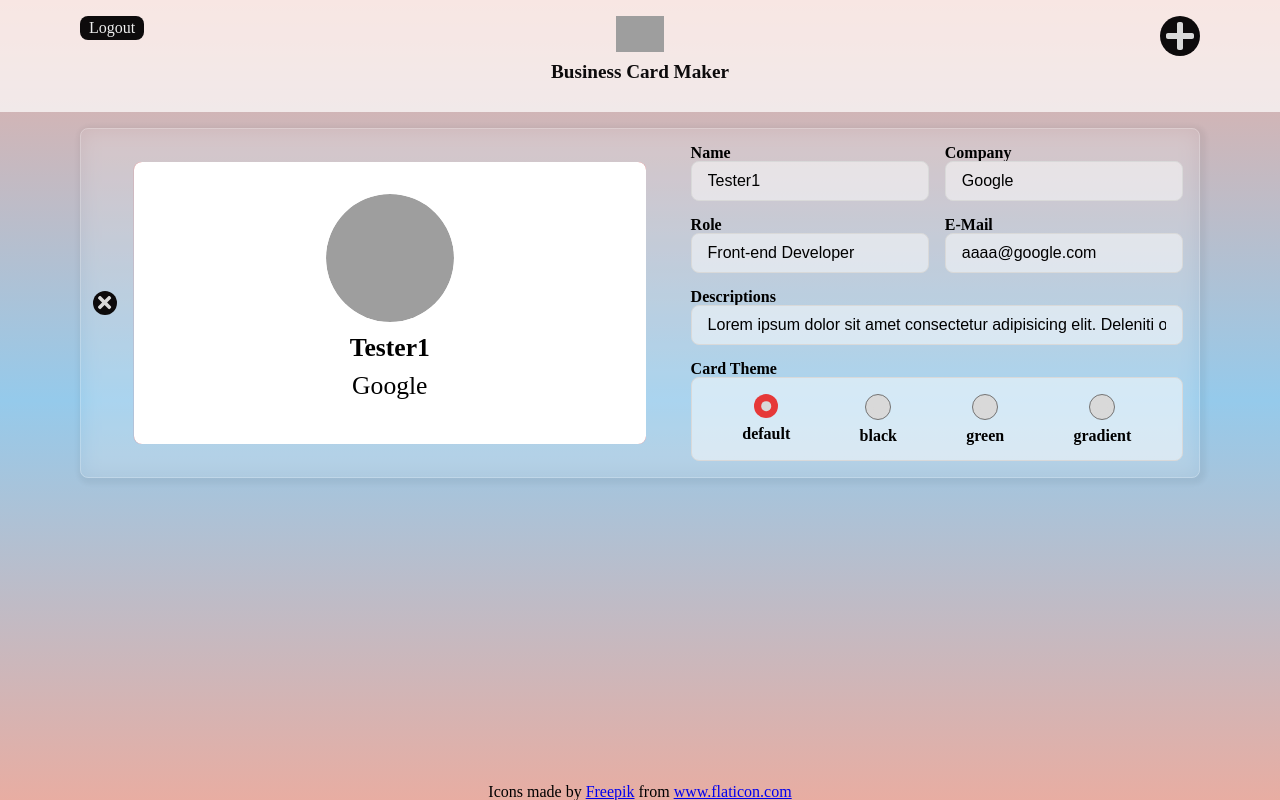
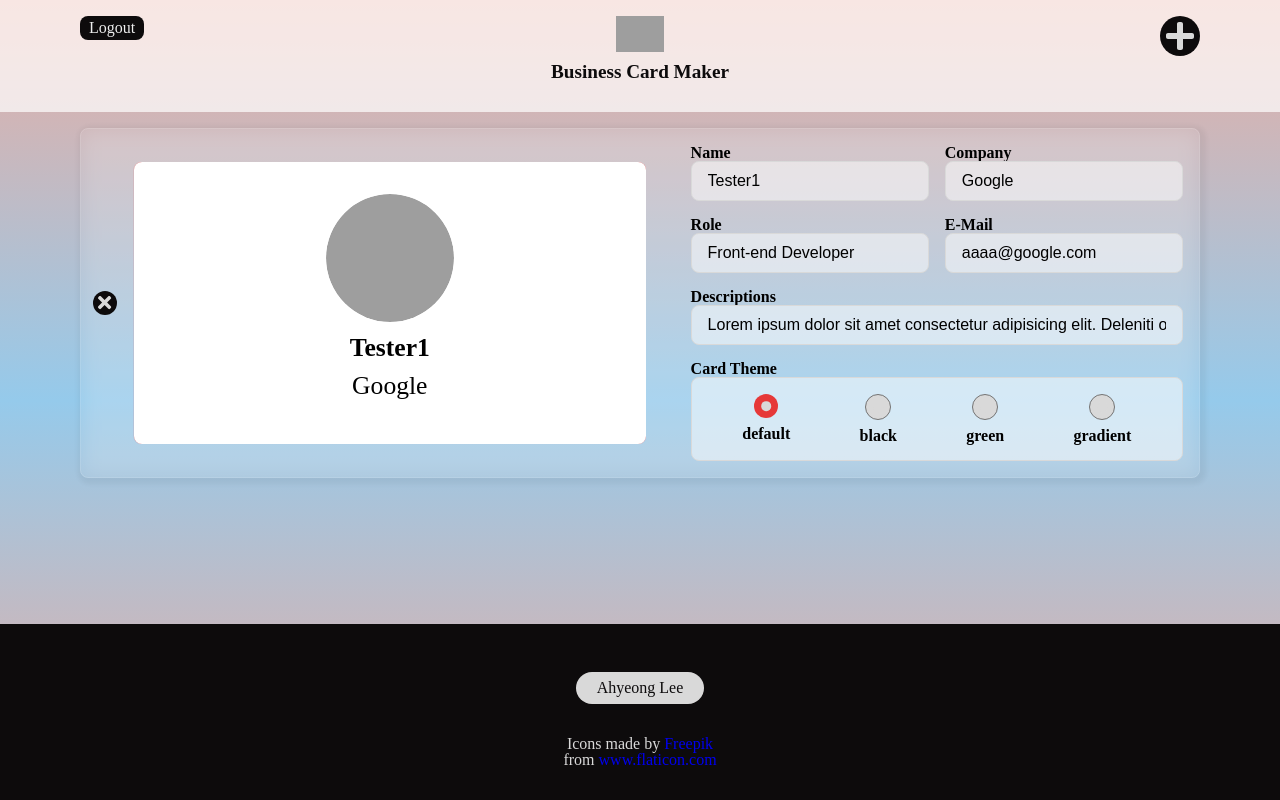
Before and after one commit to AhyeongLee/business-card-maker, a React (Create React App) app: page / in a window 1280 px wide. Built offline with nearby package versions, Linux system fonts and the light colour scheme; no server answers; sample sign-in values are in the browser's storage; grey boxes are pictures that could not be loaded.

Commit message:
footer design

```diff
--- a/src/components/card_list/card.jsx
+++ b/src/components/card/card.jsx
@@ -1,6 +1,6 @@
 import React, { useRef } from 'react';
 import styles from './card.module.css';
-import imgSrc from '../images/business-cards.png';
+import imgSrc from '../../images/business-cards.png';
 
 
 const Card = ({ card, onChangeInput }) => {
--- a/src/components/card_maker/card_maker.jsx
+++ b/src/components/card_maker/card_maker.jsx
@@ -1,5 +1,5 @@
 import React, { useRef, useState } from 'react';
-import Card from '../card_list/card';
+import Card from '../card/card';
 import EditForm from '../editor/edit_form';
 import styles from './card_maker.module.css';
 
--- a/src/components/card_maker/card_maker.module.css
+++ b/src/components/card_maker/card_maker.module.css
@@ -9,7 +9,7 @@
   flex-direction: column;
   align-items: center;
   background: inherit;
-  border: 1px solid rgba(255, 255, 255, 0.3);
+  border: 1px solid rgba(255, 255, 255, 0.2);
   box-shadow: 2px 2px 5px 4px rgba(0, 0, 0, 0.05);
   overflow: hidden;
 }
--- a/src/components/footer/footer.jsx
+++ b/src/components/footer/footer.jsx
@@ -1,12 +1,16 @@
 import React, { useRef } from 'react';
 import styles from './footer.module.css';
-import imgSrc from './add.png';
+import imgSrc from '../../images/add.png';
 
 const Footer = (props) => {
 
     return (
     <footer className={styles.footer}>
-        <div>Icons made by <a href="https://www.flaticon.com/authors/freepik" title="Freepik">Freepik</a> from <a href="https://www.flaticon.com/" title="Flaticon">www.flaticon.com</a></div>
+        <div className={styles.my_info}>Ahyeong Lee</div>
+        <p>
+            Icons made by <a href="https://www.flaticon.com/authors/freepik" title="Freepik">Freepik</a>
+            <br/>from <a href="https://www.flaticon.com/" title="Flaticon">www.flaticon.com</a>
+        </p>
     </footer>
 )};
 
--- a/src/components/footer/footer.module.css
+++ b/src/components/footer/footer.module.css
@@ -1,7 +1,69 @@
 @import "../../vars.css";
 .footer {
   width: 100%;
-  /* margin-top: auto; */
+  height: 10em;
+  text-align: center;
+  padding-bottom: 1em;
+  background-color: var(--color-black);
+  color: var(--color-light-gray);
+  display: flex;
+  flex-direction: column;
+  justify-content: center;
+  align-items: center;
+}
+
+.my_info {
+  position: relative;
+  width: 8em;
+  height: 2em;
+  background-color: var(--color-light-gray);
+  color: var(--color-black);
   display: flex;
   justify-content: center;
+  align-items: center;
+  border-radius: 20px;
+  margin: 2em;
+  transition: all 0.5s ease;
+  cursor: pointer;
+  overflow: hidden;
 }
+.my_info:hover {
+  background-color: var(--color-red);
+  color: white;
+}
+.my_info:before {
+  content: "";
+  position: absolute;
+  top: 0;
+  left: 0;
+  width: 100%;
+  height: 1em;
+  transform: rotate(-45deg) translate(-5em, -5em);
+  background-color: white;
+  transition: all 0.5s ease;
+}
+.my_info:hover:before {
+  transform: rotate(-45deg) translate(5em, 5em);
+}
+.my_info:after {
+  content: "";
+  position: absolute;
+  top: 0;
+  left: 0;
+  width: 100%;
+  height: 1em;
+  transform: rotate(-45deg) translate(-5em, -5em);
+  background-color: white;
+  transition: all 0.5s ease;
+  transition-delay: 0.1s;
+}
+.my_info:hover:after {
+  transform: rotate(-45deg) translate(5em, 5em);
+}
+
+a {
+  text-decoration: none;
+}
+a:visited {
+  color: var(--color-light-gray);
+}
--- a/src/components/header/header.module.css
+++ b/src/components/header/header.module.css
@@ -5,7 +5,6 @@
   flex: 0 0 80px;
   position: relative;
   padding: var(--screen-padding);
-  /* border-bottom: 1px solid var(--color-black); */
   display: flex;
   flex-direction: column;
   align-items: center;
--- a/src/components/login/login.module.css
+++ b/src/components/login/login.module.css
@@ -11,7 +11,7 @@
 }
 .glass {
   position: relative;
-  width: 30em;
+  width: var(--login-glass-width);
   height: 15em;
   box-sizing: border-box;
   border-radius: var(--edit_form-border-radius);
@@ -35,7 +35,7 @@
 }
 .logo {
   position: relative;
-  width: 30em;
+  width: var(--login-glass-width);
   height: 8em;
   border-radius: var(--edit_form-border-radius) var(--edit_form-border-radius) 0
     0;
@@ -71,7 +71,7 @@
   z-index: 1;
 }
 .login_btn {
-  width: 30em;
+  width: var(--login-glass-width);
   height: 7em;
   display: flex;
   flex-direction: column;
--- a/src/vars.css
+++ b/src/vars.css
@@ -38,4 +38,6 @@
   --card-email-font-size-l: 1.5vw;
   --card-descriptions-font-size-l: 1.4vw;
   --card-back-margin-l: 1vw;
+
+  --login-glass-width: 18em;
 }
```
Also changed, not shown: src/components/card/card.module.css (renamed from src/components/card_list/card.module.css), src/images/add.png (renamed from src/components/footer/add.png), 1 other file (tests, documents, lock files or other folders).
